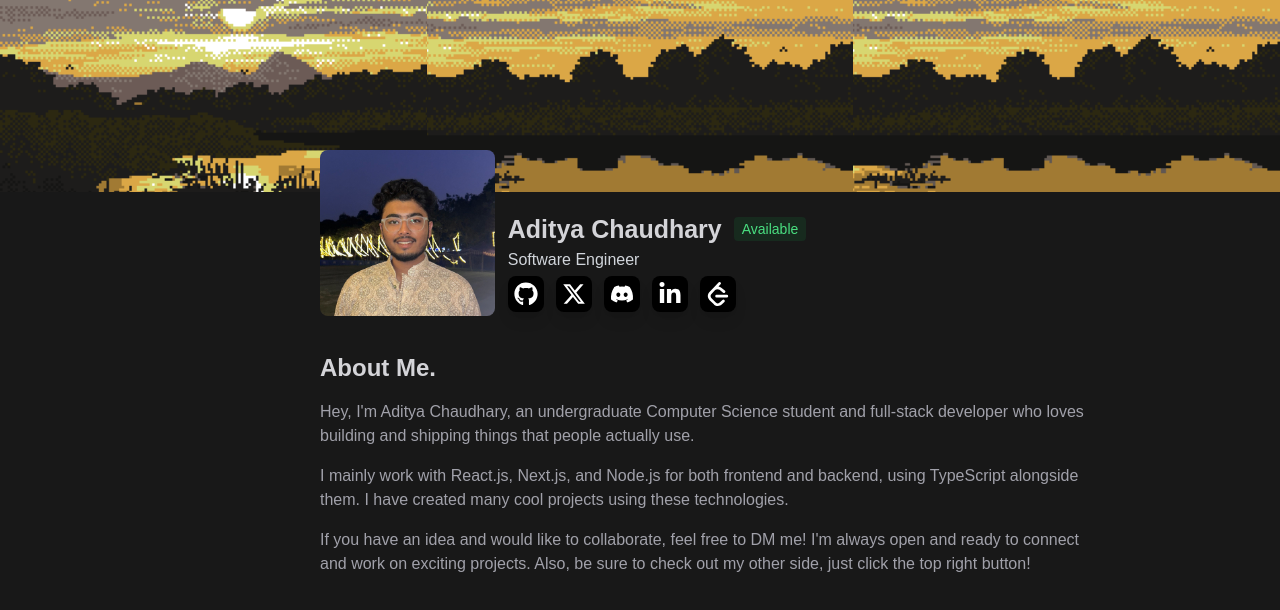
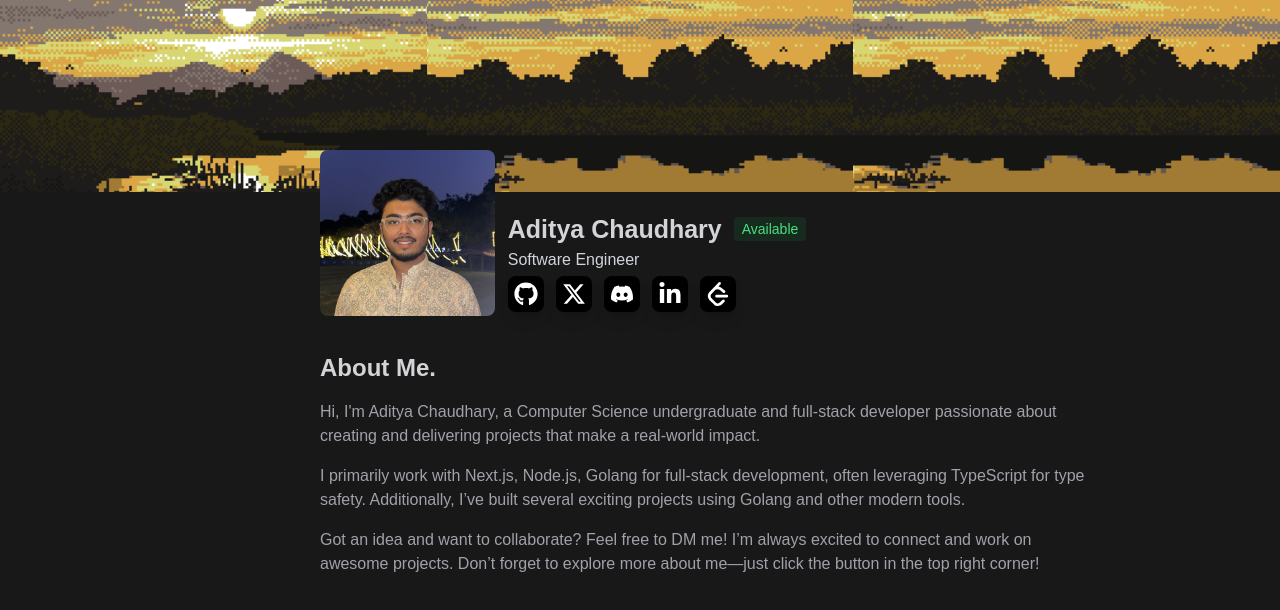
Before and after one commit to userAdityaa/portfolioo, a Next.js app: page / in a window 1280 px wide. Shown: the top 610 px of the page. Built offline with nearby package versions, Linux system fonts and the light colour scheme.

Commit message:
update the about me

```diff
--- a/app/page.tsx
+++ b/app/page.tsx
@@ -64,17 +64,13 @@ export default function Home() {
         <h2 className="text-zinc-300 text-2xl font-semibold mb-4">About Me.</h2>
         <div className="flex flex-col gap-4 text-zinc-400">
           <p>
-            Hey, I'm Aditya Chaudhary, an undergraduate Computer Science student and full-stack developer who loves
-            building and shipping things that people actually use.
+            Hi, I'm Aditya Chaudhary, a Computer Science undergraduate and full-stack developer passionate about creating and delivering projects that make a real-world impact.
           </p>
           <p>
-            I mainly work with React.js, Next.js, and Node.js for both frontend and backend, using TypeScript
-            alongside them. I have created many cool projects using these technologies.
+            I primarily work with Next.js, Node.js, Golang for full-stack development, often leveraging TypeScript for type safety. Additionally, I’ve built several exciting projects using Golang and other modern tools.
           </p>
           <p>
-            If you have an idea and would like to collaborate, feel free to DM me! I'm always open and ready to
-            connect and work on exciting projects. Also, be sure to check out my other side, just click the top right
-            button!
+            Got an idea and want to collaborate? Feel free to DM me! I’m always excited to connect and work on awesome projects. Don’t forget to explore more about me—just click the button in the top right corner!
           </p>
         </div>
       </div>
```
